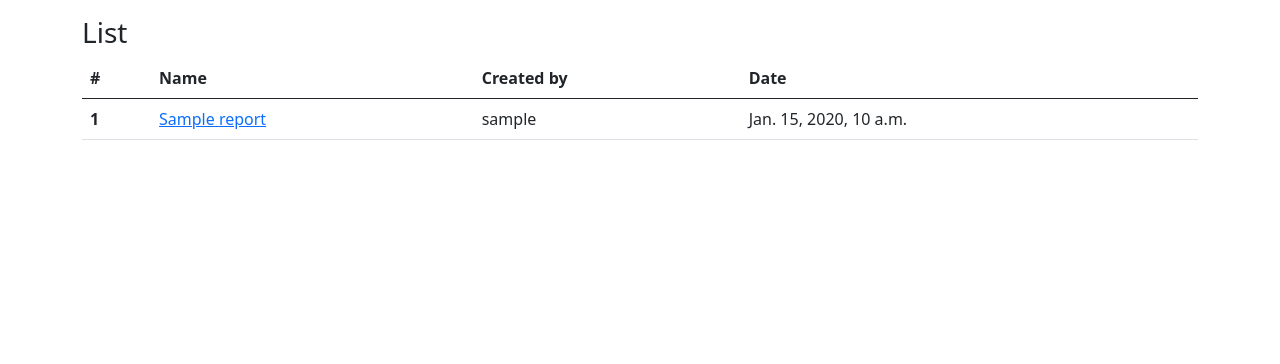
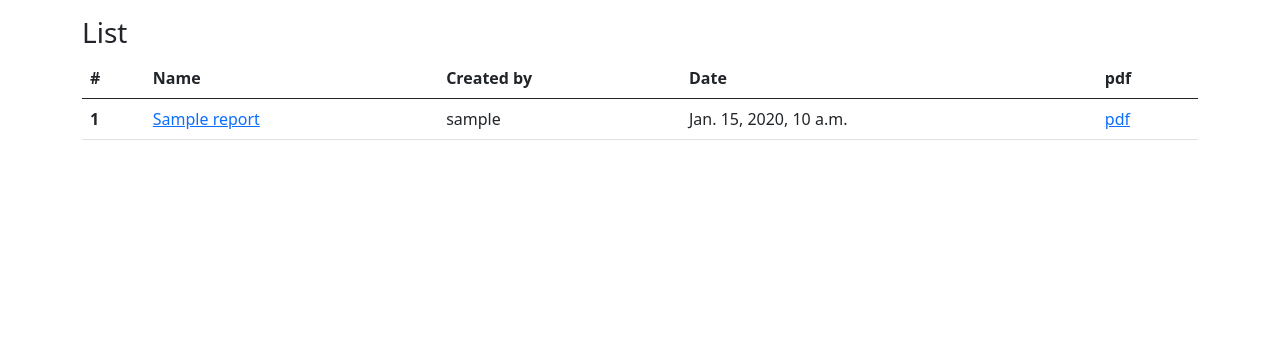
Before and after one commit to Anton6896/django-one-1, a Django app: page /reports/list/ in a window 1280 px wide. Shown: the part 56-420 px from the top of the page. Run offline with Django 3.2, Linux system fonts and the light colour scheme; tables that the repository leaves empty hold one stand-in row (values such as "Sample post").

Commit message:
reports ready

```diff
--- a/reports/templates/reports/detail.html
+++ b/reports/templates/reports/detail.html
@@ -25,6 +25,9 @@
                 </button>
             {% endif %}
         {% endif %}
+        <a href="#">
+            <button type="button" class="btn btn-info">PDF</button>
+        </a>
 
 
         <!-- Modal -->
--- a/reports/templates/reports/list.html
+++ b/reports/templates/reports/list.html
@@ -12,6 +12,7 @@
                 <th scope="col">Name</th>
                 <th scope="col">Created by</th>
                 <th scope="col">Date</th>
+                <th scope="col">pdf</th>
             </tr>
             </thead>
             <tbody>
@@ -21,6 +22,8 @@
                     <td><a href="{{ report.get_absolute_url }}">{{ report.name }}</a></td>
                     <td>{{ report.author.user }}</td>
                     <td>{{ report.created }}</td>
+                    <td><a href="#">pdf</a></td>
+
                 </tr>
             {% endfor %}
             </tbody>
--- a/reports/templates/reports/pdf_to.html
+++ b/reports/templates/reports/pdf_to.html
@@ -5,6 +5,6 @@
     <title>Title</title>
 </head>
 <body>
-{{ myvar }}
+{{ pdf_data }}
 </body>
 </html>
--- a/reports/urls.py
+++ b/reports/urls.py
@@ -1,6 +1,6 @@
 from django.urls import path
 from .views import (create_report_view, ReportslistView,
-                    ReportDetailView, delete_report)
+                    ReportDetailView, delete_report, render_pdf_view)
 
 app_name = "reports"
 
@@ -9,5 +9,6 @@ urlpatterns = [
     path('list/', ReportslistView.as_view(), name="list"),
     path('detail/<int:pk>', ReportDetailView.as_view(), name="detail"),
     path('delete/', delete_report, name="delete_report"),
+    path('render_pdf/', render_pdf_view, name="pdf_view"),
 
 ]
--- a/reports/views.py
+++ b/reports/views.py
@@ -73,10 +73,13 @@ def delete_report(request):
 
 def render_pdf_view(request):
     template_path = 'reports/pdf_to.html'
-    context = {'myvar': 'this is your template context'}
+    context = {'pdf_data': 'this is your template context'}
     # Create a Django response object, and specify content_type as pdf
     response = HttpResponse(content_type='application/pdf')
-    response['Content-Disposition'] = 'attachment; filename="report.pdf"'
+    # if download
+    # response['Content-Disposition'] = 'attachment; filename="report.pdf"'
+    # if display
+    response['Content-Disposition'] = 'filename="report.pdf"'
     # find the template and render it.
     template = get_template(template_path)
     html = template.render(context)
```
